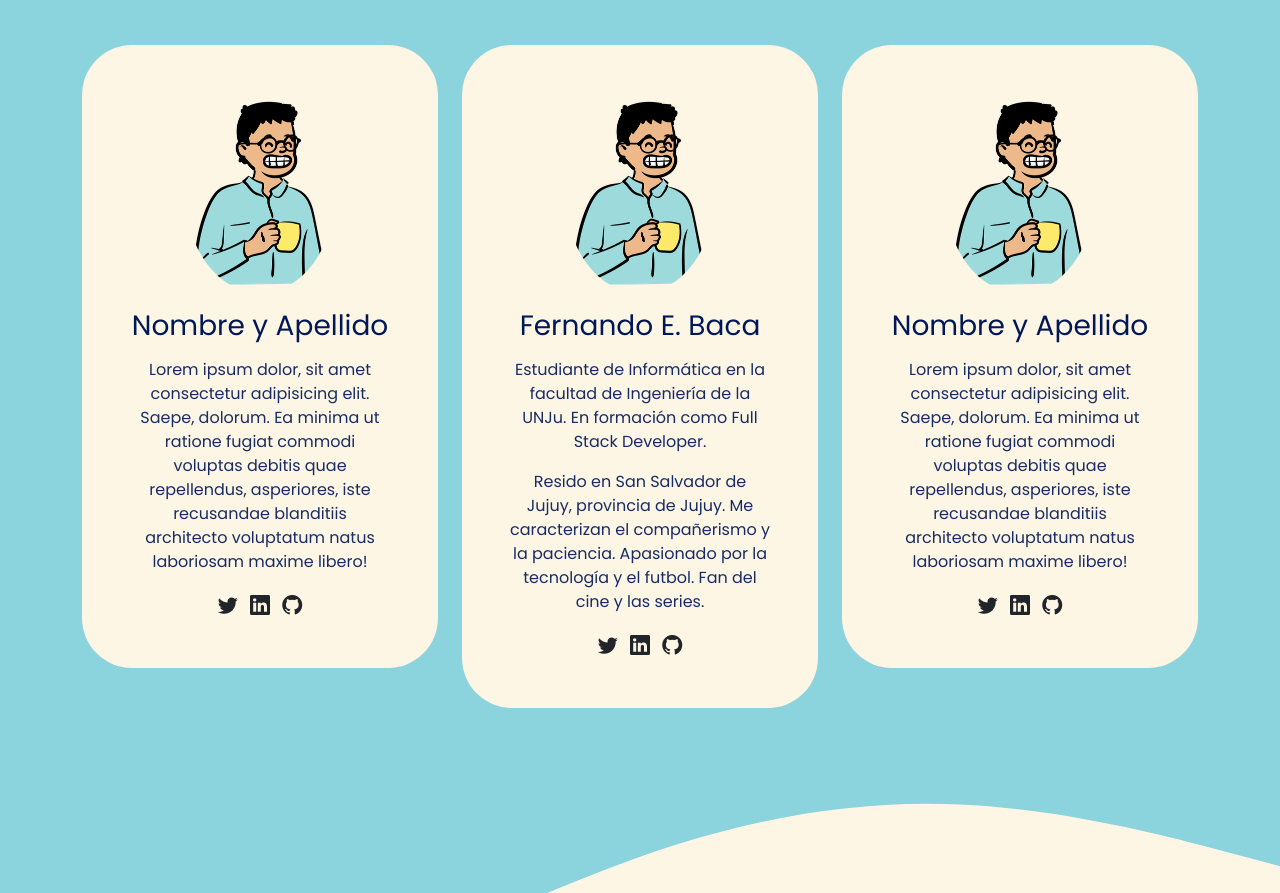
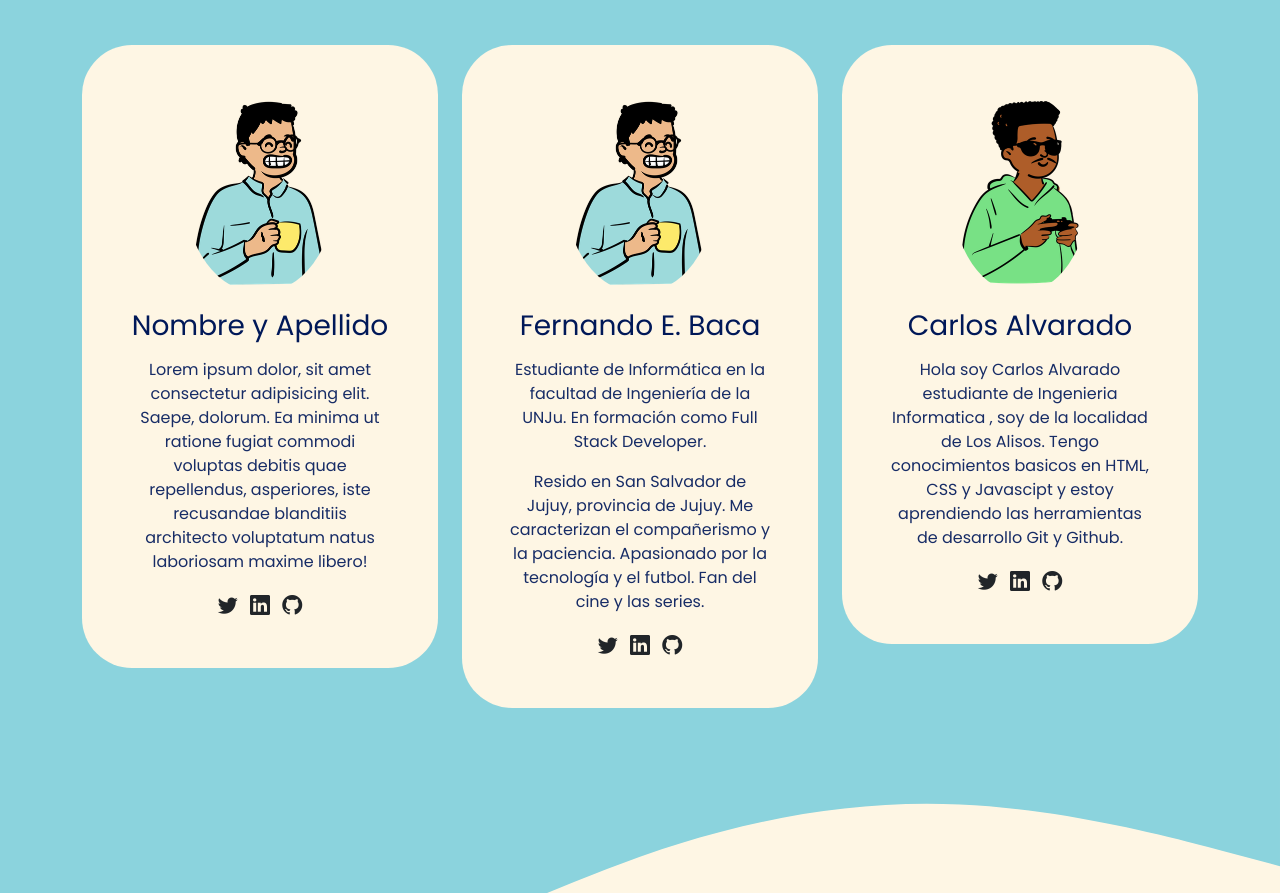
Before and after one commit to fernando-eb2406/devtech-podcast-web, a plain HTML site: page index.html in a window 1280 px wide. Shown: the part 1190-2083 px from the top of the page. Drawn offline with nearby package versions, Linux system fonts and the light colour scheme.

Commit message:
Agregue la tercer tarjeta en el index.html y agregue la imagen perfil.png en la carpeta assets

```diff
--- a/index.html
+++ b/index.html
@@ -167,15 +167,14 @@
             <div class="col-md-6 col-lg-4 mb-3">
               <div class="card">
                 <div class="card-body text-center p-5">
-                  <img src="./assets/avatar.png" alt="avatar" class="img img-fluid rounded-circle mb-3" />
-                  <h3 class="title card-title mb-3">Nombre y Apellido</h3>
+                  <img src="./assets/perfil.png" alt="avatar" class="img img-fluid rounded-circle mb-3" />
+                  <h3 class="title card-title mb-3">Carlos Alvarado</h3>
                   <p>
-                    Lorem ipsum dolor, sit amet consectetur adipisicing elit. Saepe, dolorum. Ea minima ut ratione fugiat commodi voluptas debitis
-                    quae repellendus, asperiores, iste recusandae blanditiis architecto voluptatum natus laboriosam maxime libero!
+                    Hola soy Carlos Alvarado estudiante de Ingenieria Informatica , soy de la localidad de Los Alisos. Tengo conocimientos basicos en HTML, CSS y Javascipt y estoy aprendiendo las herramientas de desarrollo Git y Github.
                   </p>
-                  <a href="#"><i class="bi bi-twitter text-dark mx-1 lead"></i></a>
-                  <a href="#"><i class="bi bi-linkedin text-dark mx-1 lead"></i></a>
-                  <a href="#"><i class="bi bi-github text-dark mx-1 lead"></i></a>
+                  <a href="https://twitter.com/carlos_Al_22"><i class="bi bi-twitter text-dark mx-1 lead"></i></a>
+                  <a href="https://www.linkedin.com/in/carlos-luis-alvarado-a4aaa9236/"><i class="bi bi-linkedin text-dark mx-1 lead"></i></a>
+                  <a href="https://github.com/carlos-luis-alvarado"><i class="bi bi-github text-dark mx-1 lead"></i></a>
                 </div>
               </div>
             </div>
```
Also changed, not shown: assets/perfil.png (added).
